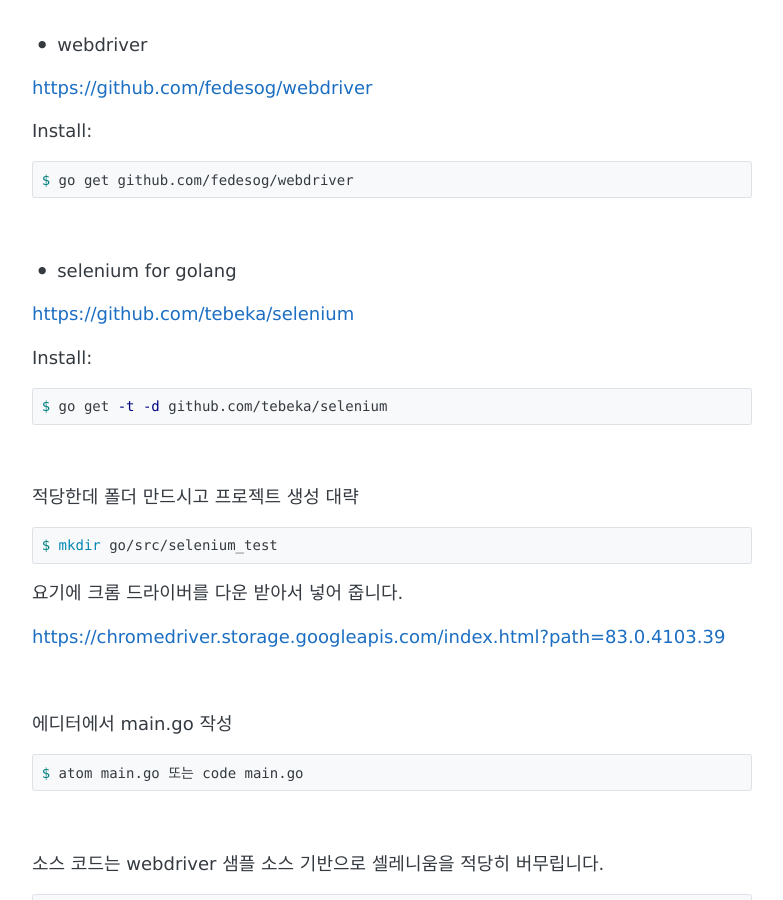
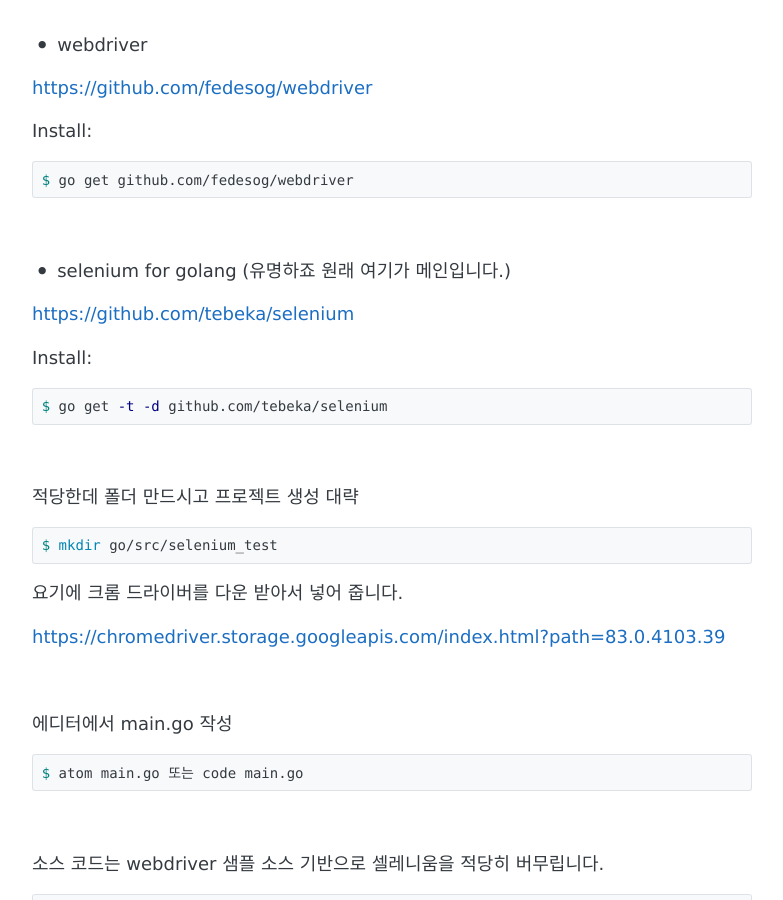
Before and after one commit to anifilm/anifilm.github.io, a Jekyll site: the page built from _posts/2020-07-02-golang-selenium.md, in a window 1280 px wide and 900 px high, scrolled down 587 px. Shown: the whole window, without its empty margins (248-1031 px from the left). Built offline with Jekyll 4.4.1, drawn with Linux system fonts in a browser that asks for light colours.

Commit message:
Update 2020-07-02-golang-selenium.md

````diff
--- a/_posts/2020-07-02-golang-selenium.md
+++ b/_posts/2020-07-02-golang-selenium.md
@@ -24,7 +24,7 @@
 ```
 
 <br>
-- selenium for golang
+- selenium for golang (유명하죠 원래 여기가 메인입니다.)
 
 [https://github.com/tebeka/selenium](https://github.com/tebeka/selenium)
 
````
